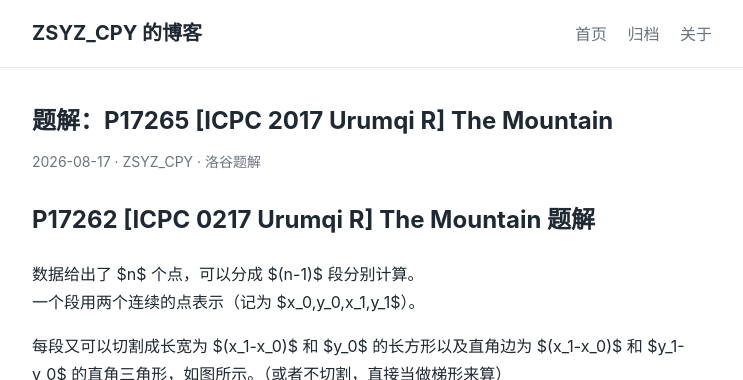
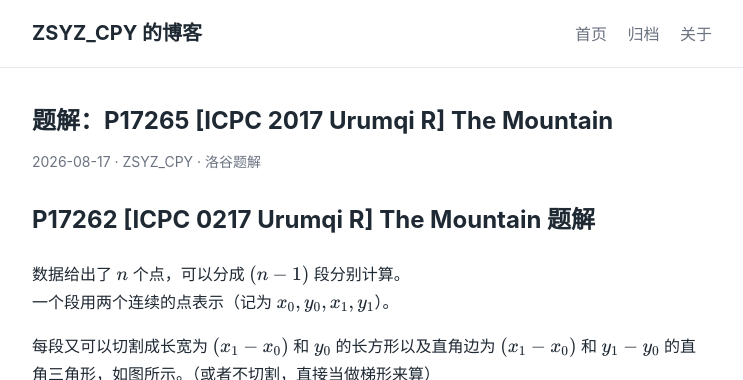
Before and after one commit to Cheater-chest/Cheater-chest.github.io, a Jekyll site: the page built from _posts/2026-08-17-LG-Sol-P17265.md, in a window 1280 px wide and 900 px high, cut to the strip 0-380 px from the top of the window. Shown: the whole strip, without its empty margins (268-1011 px from the left). Built offline with Jekyll 4.4.1, drawn with Linux system fonts in a browser that asks for light colours.

Commit message:
Fix markdown formatting in LG-Sol-P17265.md

```diff
--- a/_posts/2026-08-17-LG-Sol-P17265.md
+++ b/_posts/2026-08-17-LG-Sol-P17265.md
@@ -8,10 +8,10 @@ author: ZSYZ_CPY
 ---
 ## P17262 [ICPC 0217 Urumqi R] The Mountain 题解
 
-数据给出了 $n$ 个点，可以分成 $(n-1)$ 段分别计算。
-一个段用两个连续的点表示（记为 $x_0,y_0,x_1,y_1$）。
+数据给出了 \\(n\\) 个点，可以分成 \\((n-1)\\) 段分别计算。
+一个段用两个连续的点表示（记为 \\(x_0,y_0,x_1,y_1\\)）。
 
-每段又可以切割成长宽为 $(x_1-x_0)$ 和 $y_0$ 的长方形以及直角边为 $(x_1-x_0)$ 和 $y_1-y_0$ 的直角三角形，如图所示。（或者不切割，直接当做梯形来算）
+每段又可以切割成长宽为 \\((x_1-x_0)\\) 和 \\(y_0\\) 的长方形以及直角边为 \\((x_1-x_0)\\) 和 \\(y_1-y_0\\) 的直角三角形，如图所示。（或者不切割，直接当做梯形来算）
 
 ![](https://cdn.luogu.com.cn/upload/image_hosting/auk12qdp.png)
 
```
